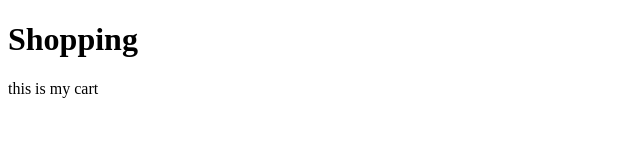
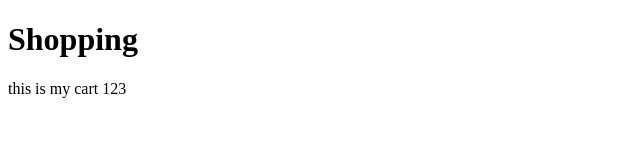
Before and after one commit to Pavitrakandula/Shop, a plain HTML site: page index.html in a window 1280 px wide. Shown: the full height of the page, 0-640 px from the left. Drawn offline with Linux system fonts and the light colour scheme.

Commit message:
sample branch

```diff
--- a/index.html
+++ b/index.html
@@ -5,6 +5,6 @@
     </head>
     <body>
         <h1>Shopping</h1>
-        <p>this is my cart</p>
+        <p>this is my cart 123</p>
     </body>
 </html>
```
